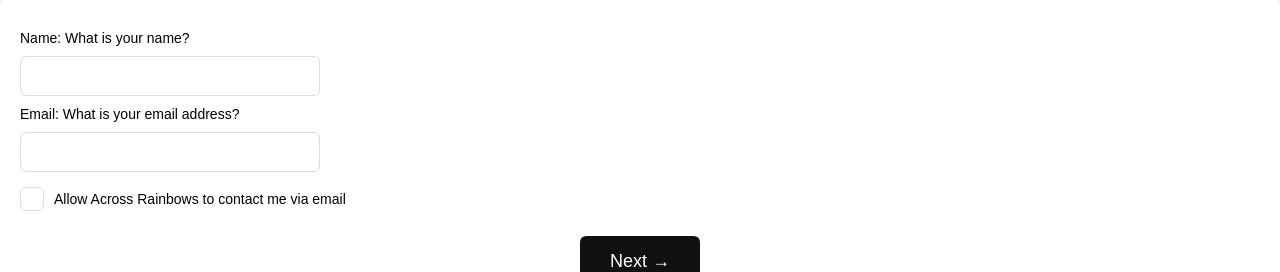
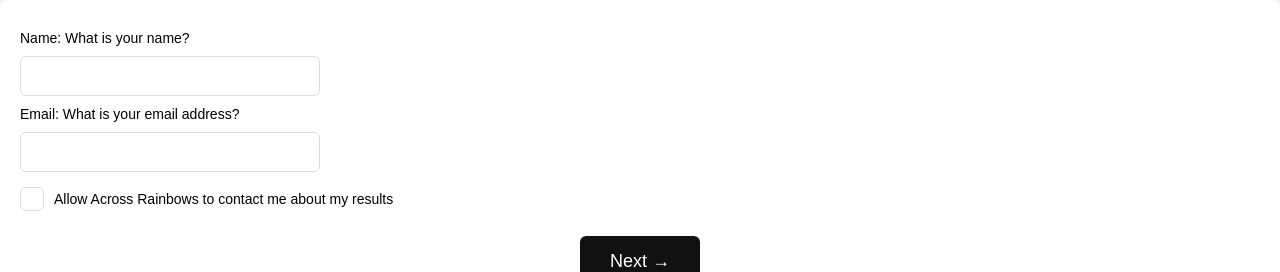
Before and after one commit to chris-rodgers/pink-navigator, a React (Create React App) app: page / in a window 1280 px wide. Shown: the top 272 px of the page. Built offline with nearby package versions, Linux system fonts and the light colour scheme.

Commit message:
change wording

```diff
--- a/src/App.js
+++ b/src/App.js
@@ -170,7 +170,7 @@ export default function App() {
                 </div>
               );
             })}
-            <Checkbox onClick={() => { setEmailConsent(!emailConsent) }} checked={emailConsent} label={"Allow Across Rainbows to contact me via email"} />
+            <Checkbox onClick={() => { setEmailConsent(!emailConsent) }} checked={emailConsent} label={"Allow Across Rainbows to contact me about my results"} />
           </div>,
           <div style={{ marginTop: 10 }}>
             {Object.keys(personalDetailsState).map((key) => {
```
